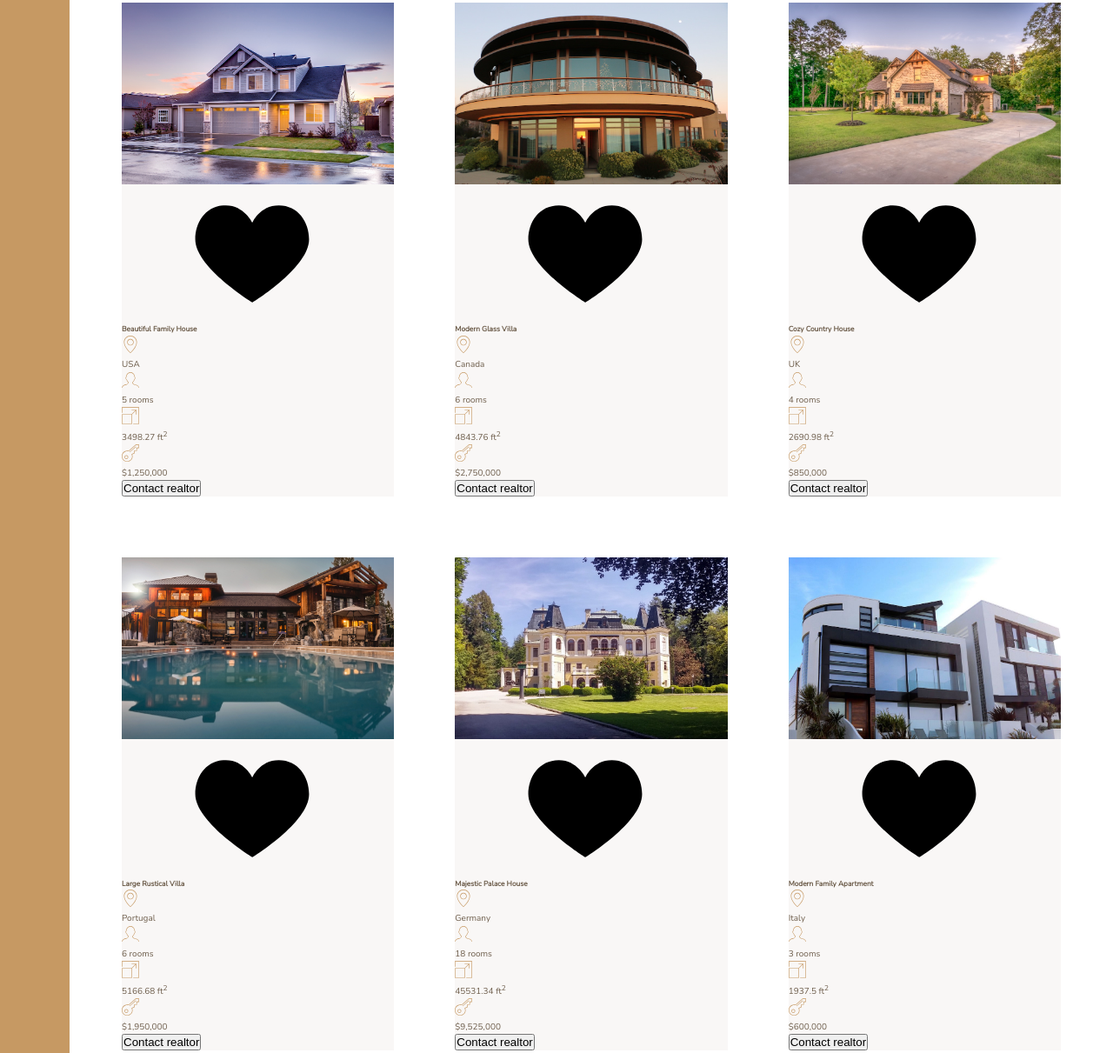
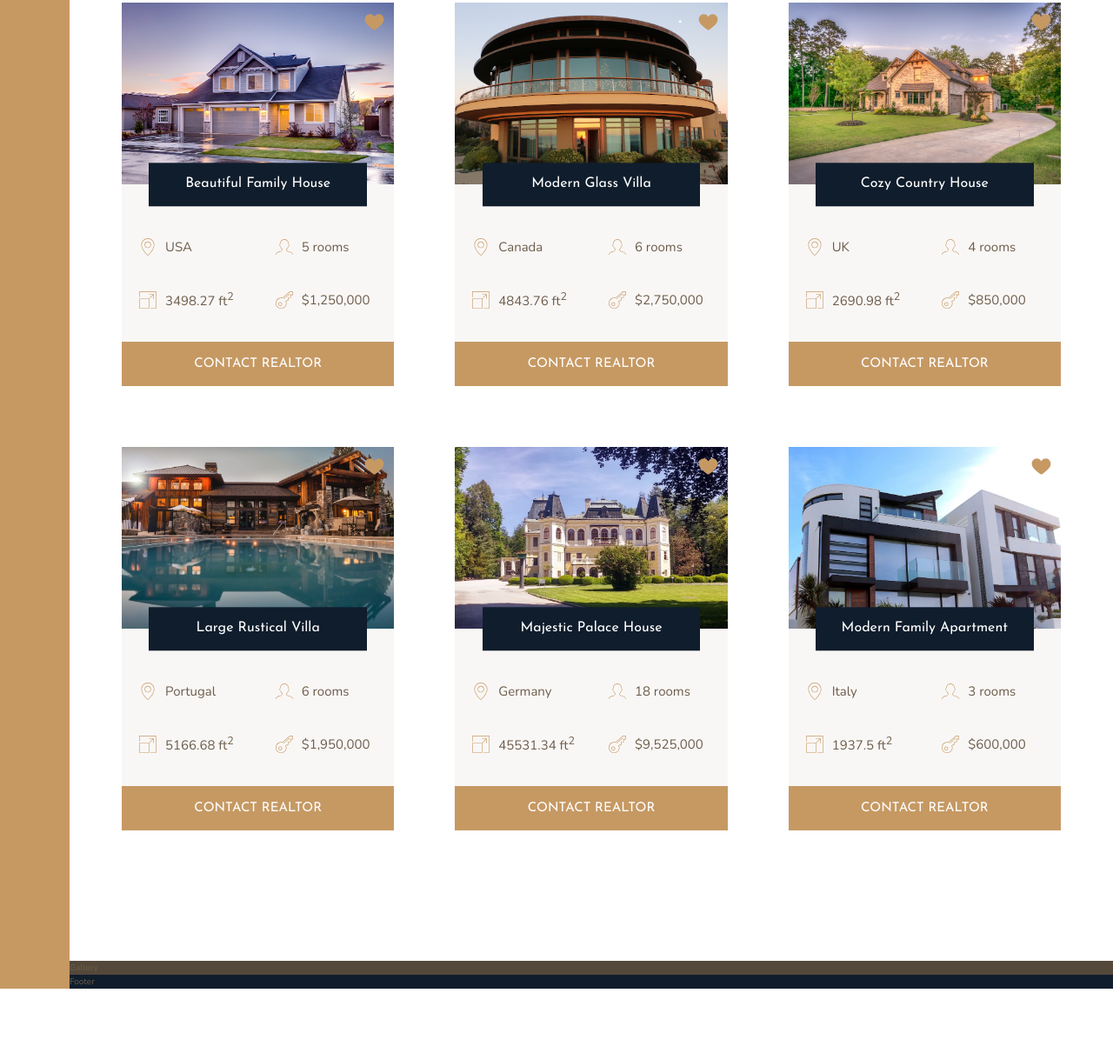
Before and after one commit to Osornio8/Nexter, a website: page index.html in a window 1280 px wide. Shown: the part 1967-3178 px from the top of the page at 87% size. After the commit the page ends 3104 px from the top, so only its background shows below. Drawn offline with nearby package versions, Linux system fonts and the light colour scheme.

Commit message:
Building the Homes Section - Part 2

```diff
--- a/index.html
+++ b/index.html
@@ -93,7 +93,7 @@
         <h2 class="heading-2 heading-2--dark mb-md">&ldquo;The best decisions of our lives&rdquo;</h2>
         <p class="story__text"> Lorem, ipsum dolor sit amet consectetur adipisicing elit. Tenetur distinctio
             necessitatibus pariatur voluptatibus. Quidem consequatur harum volupta!</p>
-        <button class="btn">Find your own home</button>
+        <button class="btn ">Find your own home</button>
     </div>
 
     <section class="homes">
@@ -127,7 +127,7 @@
                 </svg>
                 <p>$1,250,000</p>
             </div>
-            <button class="cta">Contact realtor</button>
+            <button class="btn home__btn">Contact realtor</button>
         </div>
 
         <div class="home">
@@ -160,7 +160,7 @@
                 </svg>
                 <p>$2,750,000</p>
             </div>
-            <button class="cta">Contact realtor</button>
+            <button class="btn home__btn">Contact realtor</button>
         </div>
 
         <div class="home">
@@ -193,7 +193,7 @@
                 </svg>
                 <p>$850,000</p>
             </div>
-            <button class="cta">Contact realtor</button>
+            <button class="btn home__btn">Contact realtor</button>
         </div>
 
         <div class="home">
@@ -226,7 +226,7 @@
                 </svg>
                 <p>$1,950,000</p>
             </div>
-            <button class="cta">Contact realtor</button>
+            <button class="btn home__btn">Contact realtor</button>
         </div>
 
         <div class="home">
@@ -259,7 +259,7 @@
                 </svg>
                 <p>$9,525,000</p>
             </div>
-            <button class="cta">Contact realtor</button>
+            <button class="btn home__btn">Contact realtor</button>
         </div>
 
         <div class="home">
@@ -292,7 +292,7 @@
                 </svg>
                 <p>$600,000</p>
             </div>
-            <button class="cta">Contact realtor</button>
+            <button class="btn home__btn">Contact realtor</button>
         </div>
 
 
--- a/sass/_homes.scss
+++ b/sass/_homes.scss
@@ -10,27 +10,66 @@
 .home {
     background-color: $color-grey-light-1;
 
+    display: grid;
+    grid-template-columns: repeat(2, 1fr);
+    grid-row-gap: 3.5rem;
+
     &__img {
         width: 100%;
+        grid-area: 1 / 1 / -1 / 3;
+        z-index: 1;
     }
 
-    &__like {}
+    &__like {
+        grid-area: 1 / 2 / 2 / 3;
+        fill: $color-primary;
+        height: 2.5rem;
+        width: 2.5rem;
+        z-index: 2;
+        justify-self: end;
+        margin: 1rem;
+    }
 
-    &__name {}
+    &__name {
+        grid-area: 1 / 1 / 2 / -1;
+        justify-self: center;
+        align-self: end;
+        z-index: 3;
 
+        width: 80%;
+        font-family: $font-display;
+        font-size: 1.6rem;
+        text-align: center;
+        padding: 1.25rem;
+        background-color: $color-secondary;
+        color: #fff;
+        font-weight: 400;
+        transform: translateY(50%);
+    }
+
+    &__location,
+    &__rooms {
+        margin-top: 2.5rem;
+    }
 
     &__location,
     &__rooms,
     &__area,
     &__price {
-
+        font-size: 1.5rem;
+        margin-left: 2rem;
+        display: flex;
+        align-items: center;
 
         svg {
             fill: $color-primary;
             height: 2rem;
             width: 2rem;
+            margin-right: 1rem;
         }
+    }
 
-        p {}
+    .home__btn {
+        grid-column: 1 / -1;
     }
 }
```
Also changed, not shown: css/style.css.
